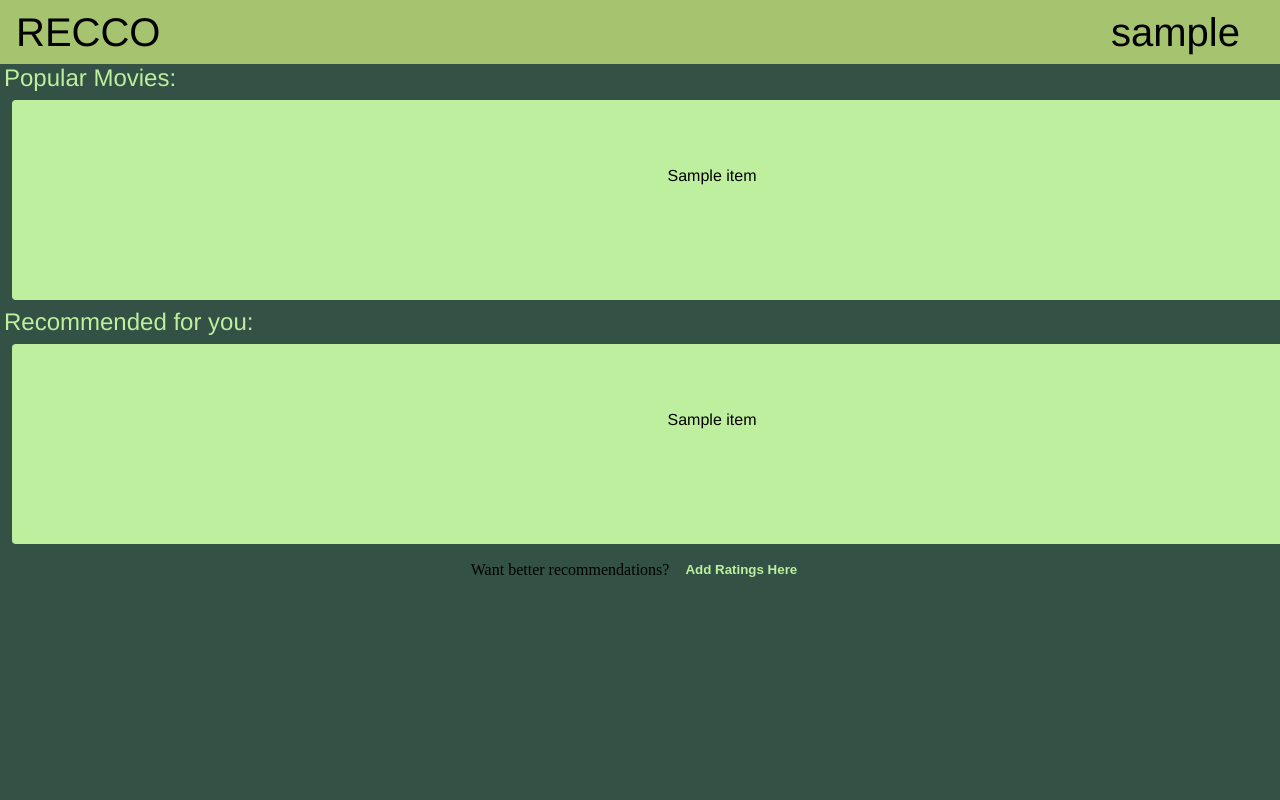
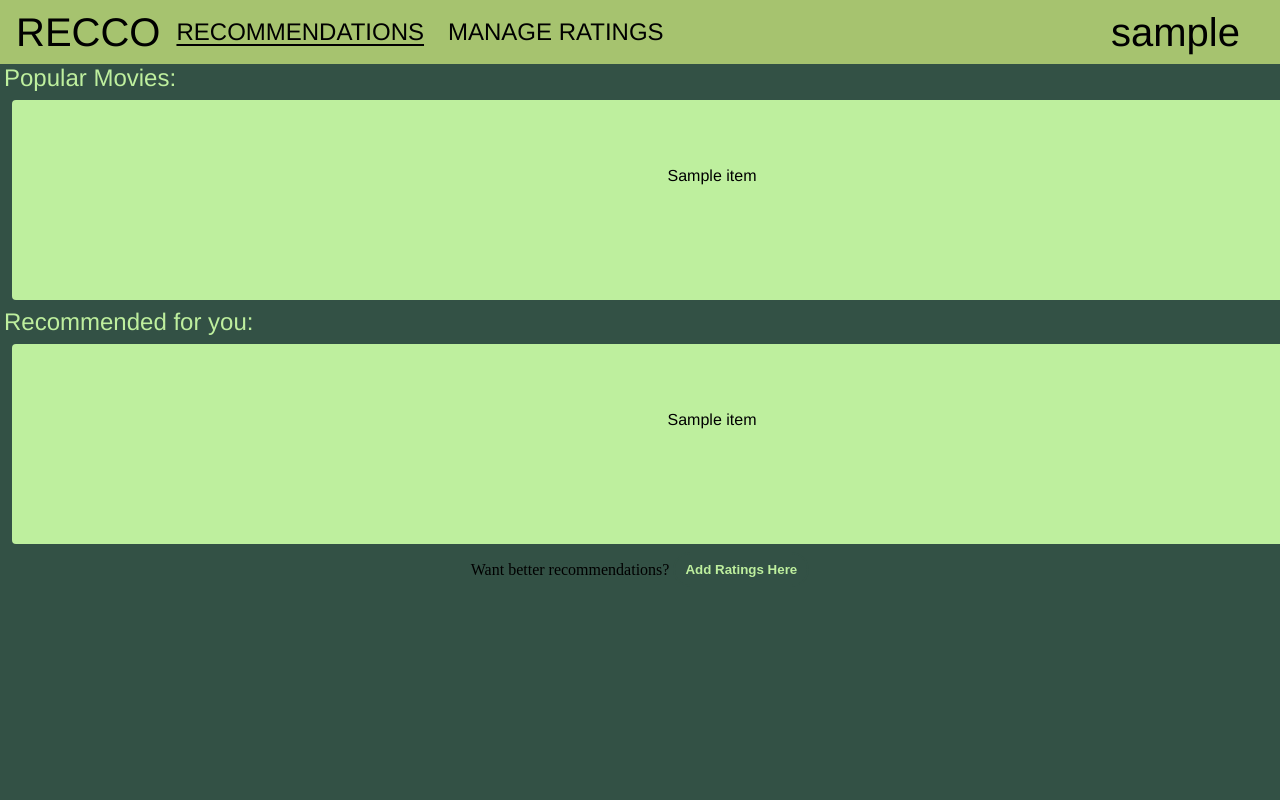
Before and after one commit to JFriendship/Movie-Recommendation-System, a Flask app: template templates/recommendations.html in a window 1280 px wide; the page is wider, and only the part inside the window is pictured. Run offline with Flask 3, Linux system fonts and the light colour scheme; the template is opened without the code that fills it: most values are stand-ins (such as "Sample title", 1, 10 or a date in 2020).

Commit message:
Add Navbar Page Navigation to Recommendations Page

```diff
--- a/static/css/recommendations.css
+++ b/static/css/recommendations.css
@@ -35,9 +35,43 @@ body {
     margin-left: 16px;
     align-items: center;
 }
+
 .nav-title-text {
     font-size: 40px;
     font-family:var(--recco-font-family);
+}
+
+.recommendations-navbar {
+    background: none;
+    border: none;
+    border-radius: 8px;
+    font-size: 24px;
+    font-family: var(--recco-font-family);
+    cursor: pointer;
+    text-decoration: underline;
+    text-decoration-thickness: 2px;
+    text-underline-offset: 4px;
+    margin-left: 12px;
+    padding: 4px;
+}
+
+.recommendations-navbar:hover {
+    background-color: #95af63;
+}
+
+.manage-ratings-navbar {
+    background: none;
+    border: none;
+    border-radius: 8px;
+    font-size: 24px;
+    font-family: var(--recco-font-family);
+    cursor: pointer;
+    margin-left: 16px;
+    padding: 4px;
+}
+
+.manage-ratings-navbar:hover {
+    background-color: #95af63;
 }
 
 .right-aligned-nav-wrapper {
--- a/templates/recommendations.html
+++ b/templates/recommendations.html
@@ -10,6 +10,10 @@
         <div class="nav-bar-wrapper">
             <div class="left-aligned-nav-wrapper">
                 <div class="nav-title-text"> RECCO </div>
+                <div class="recommendations-navbar"> RECOMMENDATIONS </div>
+                <form action="{{ url_for('manage_ratings') }}">
+                    <button class="manage-ratings-navbar" type="submit"> MANAGE RATINGS </button>
+                </form>
             </div>
             <div class="right-aligned-nav-wrapper">
                 <div class="username-text"> {{username}} </div>
```
